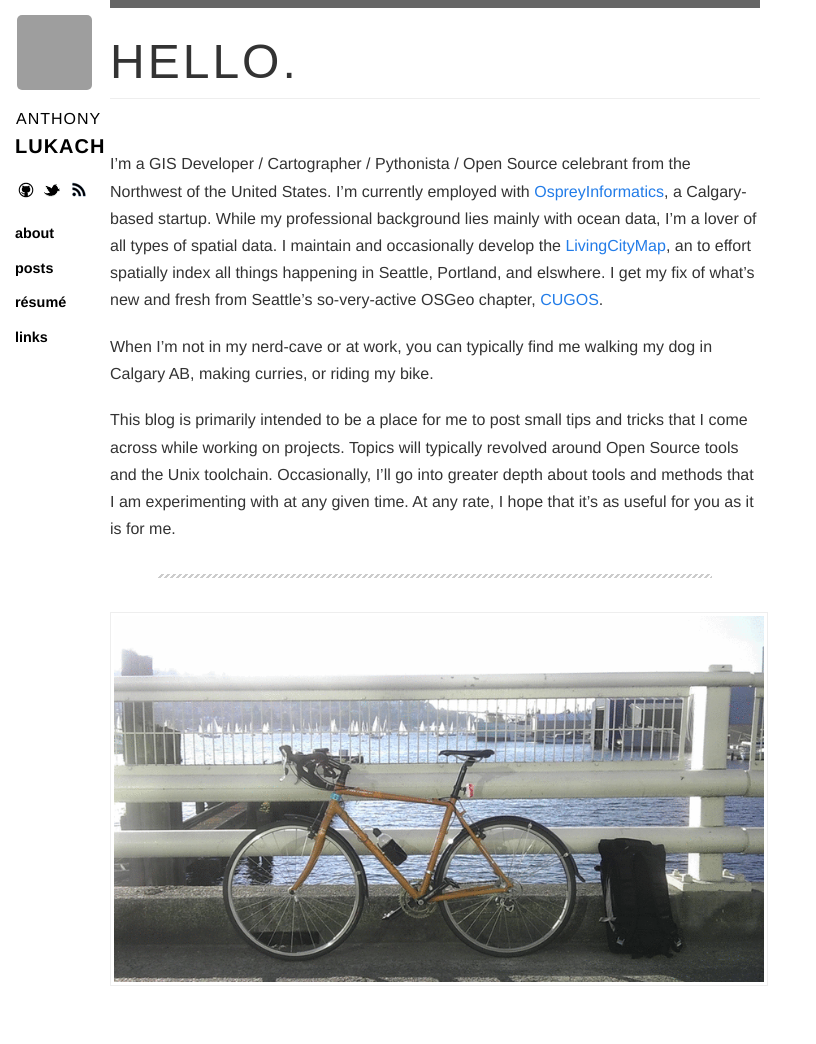
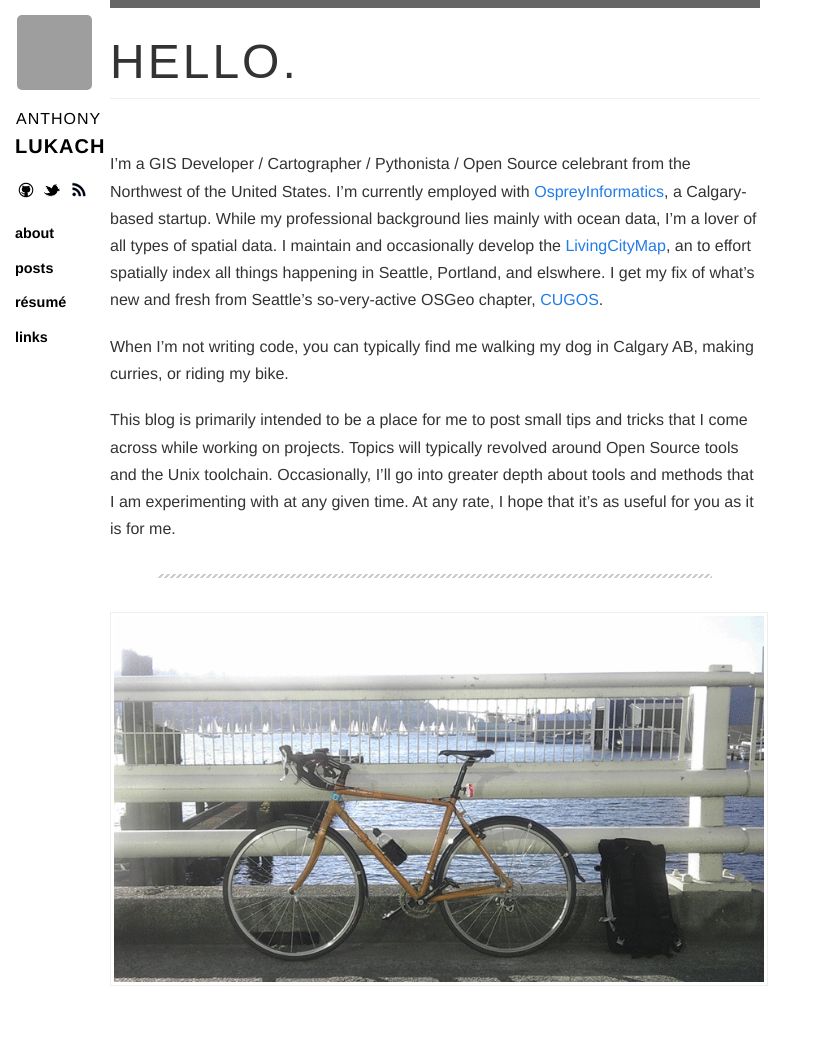
Before and after one commit to alukach/alukach.github.io, a Jekyll site: the page built from about/index.md, in a window 1280 px wide. Shown: the whole page, without its empty margins (0-816 px from the left). Built offline with Jekyll 4.4.1, drawn with Linux system fonts in a browser that asks for light colours; nearby versions of some CDN libraries; grey boxes are pictures that could not be loaded.

Commit message:
Less nerd

```diff
--- a/about/index.md
+++ b/about/index.md
@@ -9,7 +9,7 @@ title: "About"
 
 I'm a GIS Developer / Cartographer / Pythonista / Open Source celebrant from the Northwest of the United States.  I'm currently employed with [OspreyInformatics][osprey], a Calgary-based startup.  While my professional background lies mainly with ocean data, I'm a lover of all types of spatial data.  I maintain and occasionally develop the [LivingCityMap][lcm], an to effort spatially index all things happening in Seattle, Portland, and elswhere.  I get my fix of what's new and fresh from Seattle's so-very-active OSGeo chapter, [CUGOS][cugos].
 
-When I'm not in my nerd-cave or at work, you can typically find me walking my dog in Calgary AB, making curries, or riding my bike.
+When I'm not writing code, you can typically find me walking my dog in Calgary AB, making curries, or riding my bike.
 
 This blog is primarily intended to be a place for me to post small tips and tricks that I come across while working on projects.  Topics will typically revolved around Open Source tools and the Unix toolchain.  Occasionally, I'll go into greater depth about tools and methods that I am experimenting with at any given time.  At any rate, I hope that it's as useful for you as it is for me.
 
```
